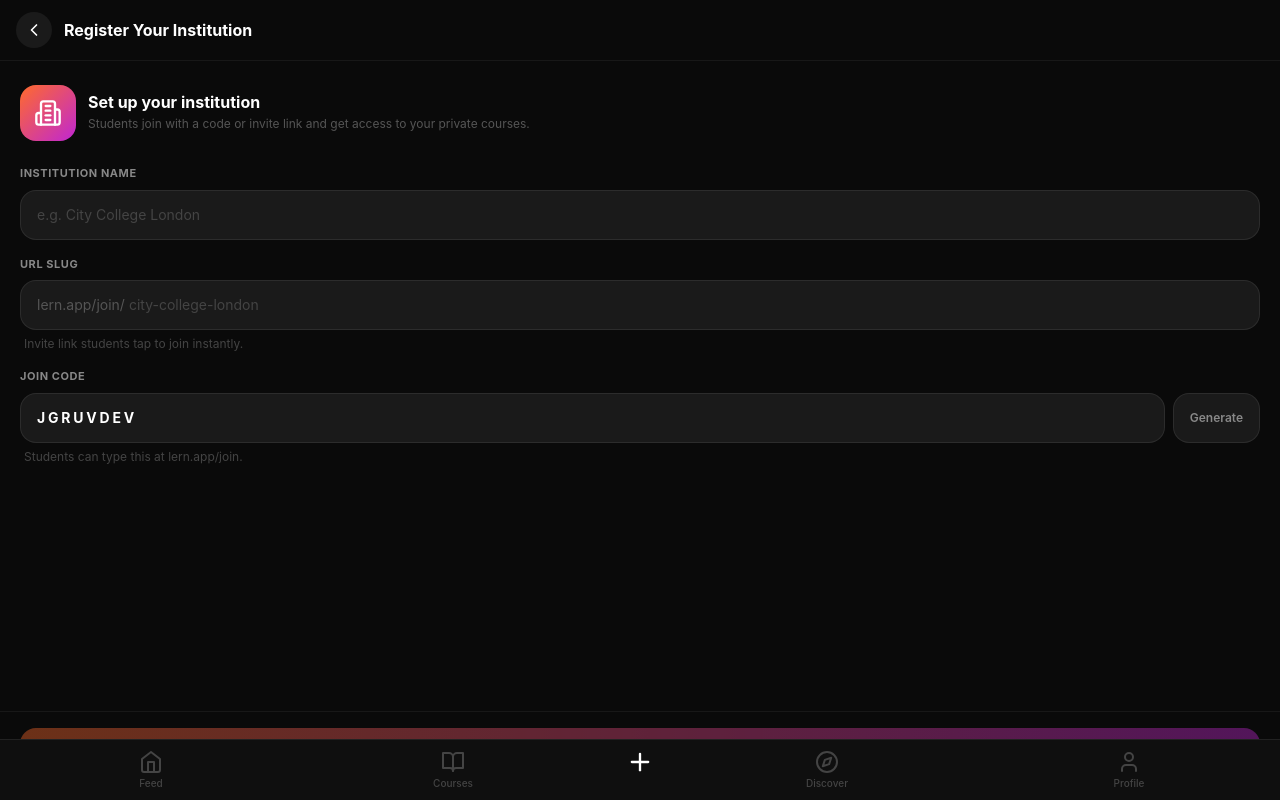
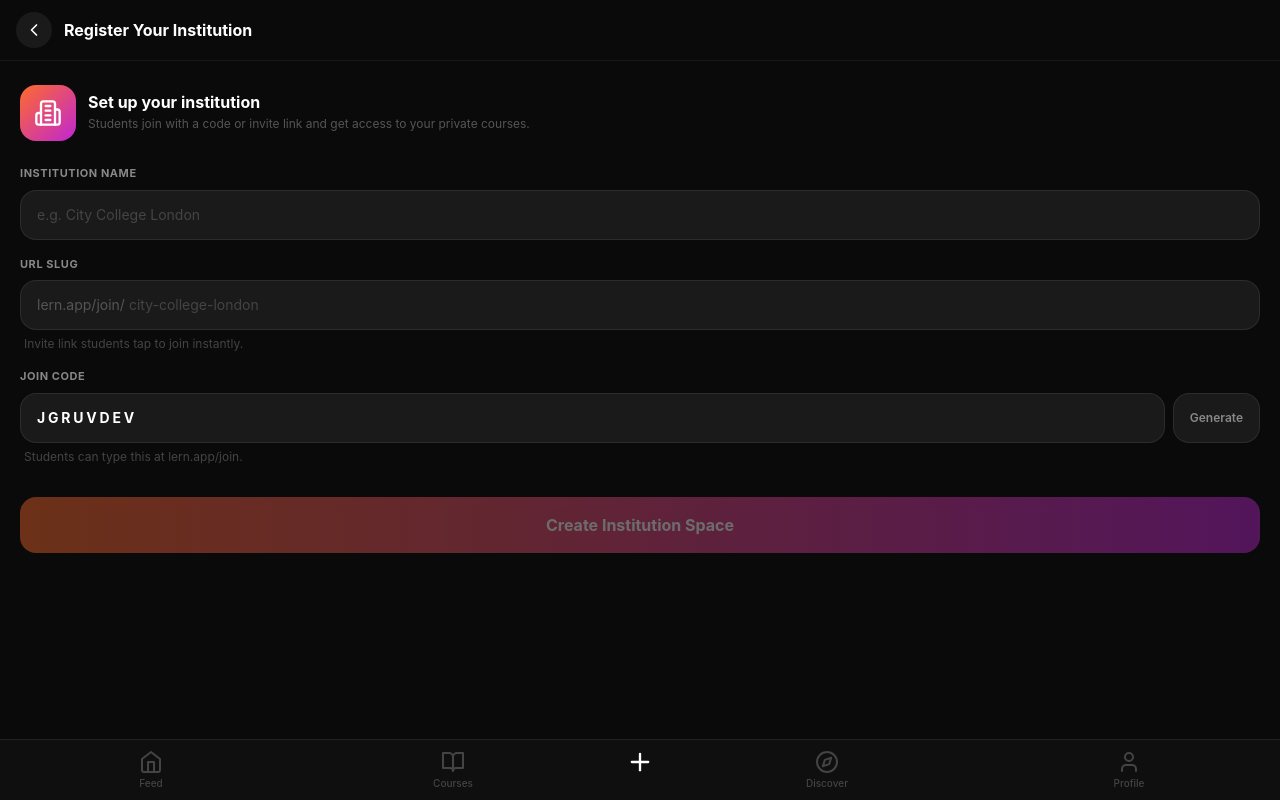
Before and after one commit to sankohalieu791-creator/LERN, a Next.js app: page /organisation/register in a window 1280 px wide. Built offline with nearby package versions, Linux system fonts and the light colour scheme; no server answers.

Commit message:
fix: move register button inside scroll area so keyboard never hides it

```diff
--- a/app/organisation/register/page.tsx
+++ b/app/organisation/register/page.tsx
@@ -116,8 +116,8 @@
         <h1 className="text-white font-bold text-base">Register Your Institution</h1>
       </div>
 
-      {/* Scrollable content */}
-      <div className="flex-1 overflow-y-auto px-5 pt-6 pb-6 space-y-6">
+      {/* Scrollable content — button lives inside here so keyboard never hides it */}
+      <div className="flex-1 overflow-y-auto px-5 pt-6 space-y-6">
         <div className="flex items-center gap-3">
           <div className="w-14 h-14 rounded-2xl bg-gradient-to-br from-[#FF6B2B] to-[#C026D3] flex items-center justify-center flex-shrink-0">
             <Building2 className="w-7 h-7 text-white" />
@@ -180,11 +180,9 @@
         {error && (
           <p className="text-red-400 text-sm bg-red-400/10 rounded-xl px-4 py-3">{error}</p>
         )}
-      </div>
 
-      {/* Bottom button — always visible */}
-      <div className="flex-shrink-0 px-5 py-4 border-t border-[rgba(255,255,255,0.06)] bg-[#0a0a0a]"
-        style={{ paddingBottom: 'calc(env(safe-area-inset-bottom) + 16px)' }}>
+        {/* Button inside scroll area — never hidden by keyboard */}
+        <div className="pt-2 pb-10" style={{ paddingBottom: 'calc(env(safe-area-inset-bottom) + 24px)' }}>
           <button
             onClick={handleSubmit}
             disabled={loading || !name.trim() || !slug.trim() || !code.trim()}
@@ -196,6 +194,7 @@
             }
           </button>
         </div>
+      </div>
 
     </div>
   )
```
Lines whose indentation alone changed are shown as unchanged.
